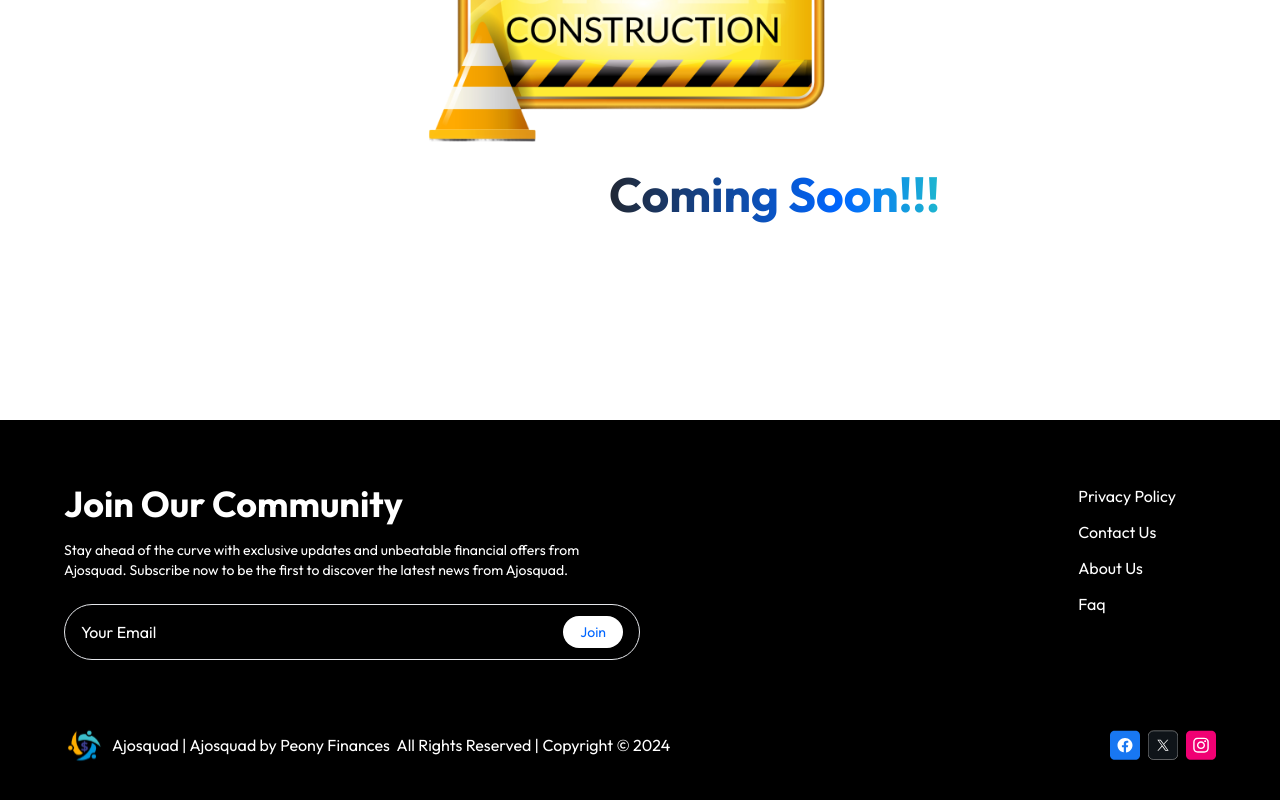
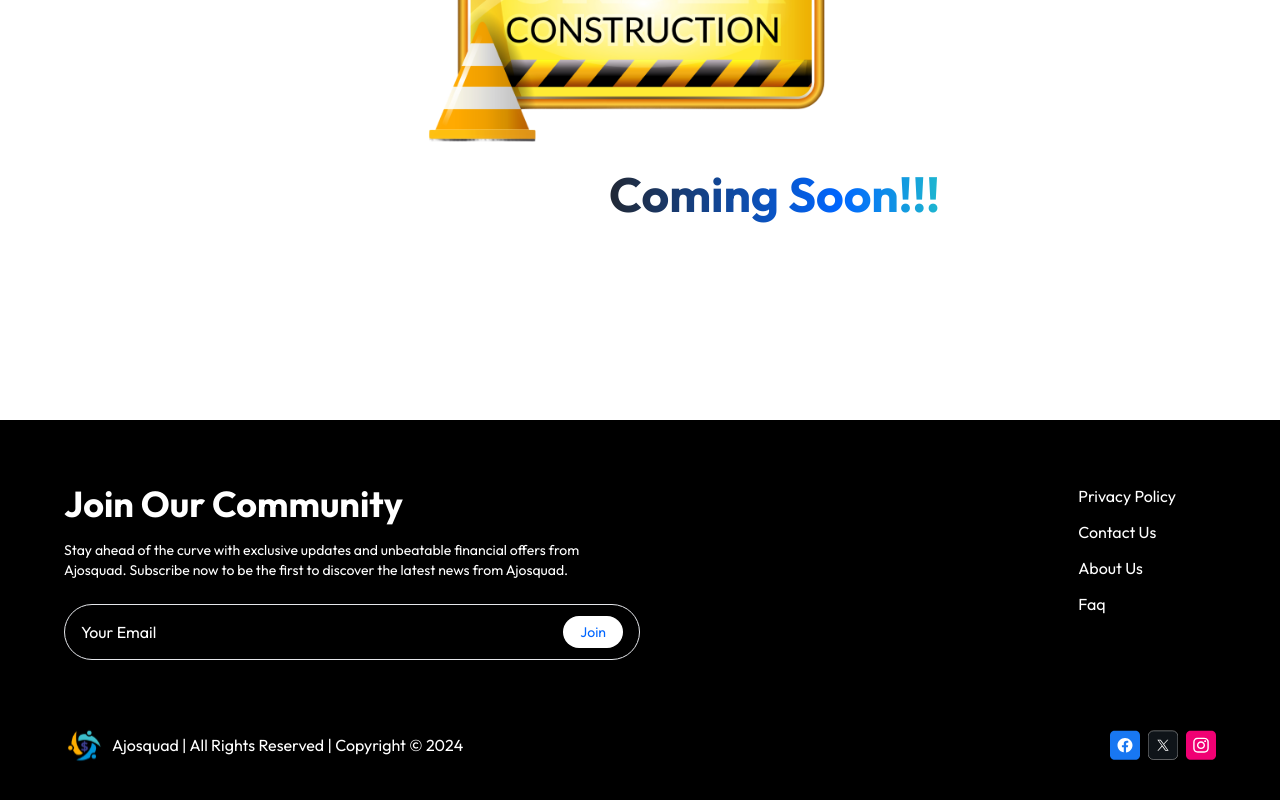
Before and after one commit to gammadefi/ajosquad-website, a Next.js app: page /blog in a window 1280 px wide. Shown: the part 460-1260 px from the top of the page. Built offline with nearby package versions, Linux system fonts and the light colour scheme.

Commit message:
"Updated Footer component to remove 'Ajosquad by Peony Finances' from copyright text, and added margin-bottom: 0 to global CSS styles."

```diff
--- a/src/components/Footer.tsx
+++ b/src/components/Footer.tsx
@@ -71,7 +71,7 @@ const Footer = () => {
       <div className='w-full py-16 flex items-center gap-5 flex-wrap-reverse justify-between'>
         <div className='flex gap-2 items-center'>
           <Image src={'/assets/logo.svg'} alt='' width={40} height={40} />
-          <h5>Ajosquad | Ajosquad by Peony Finances  All Rights Reserved | Copyright © 2024</h5>
+          <h5>Ajosquad | All Rights Reserved | Copyright © 2024</h5>
         </div>
 
         <div className='flex gap-2 items-center ml-auto justify-end'>
--- a/styles/globals.css
+++ b/styles/globals.css
@@ -62,6 +62,7 @@
 * {
     font-family: 'Outfit', sans-serif;
     scroll-behavior: smooth;
+    margin-bottom: 0;
 }
 
 .custom-scrollbar {
```
